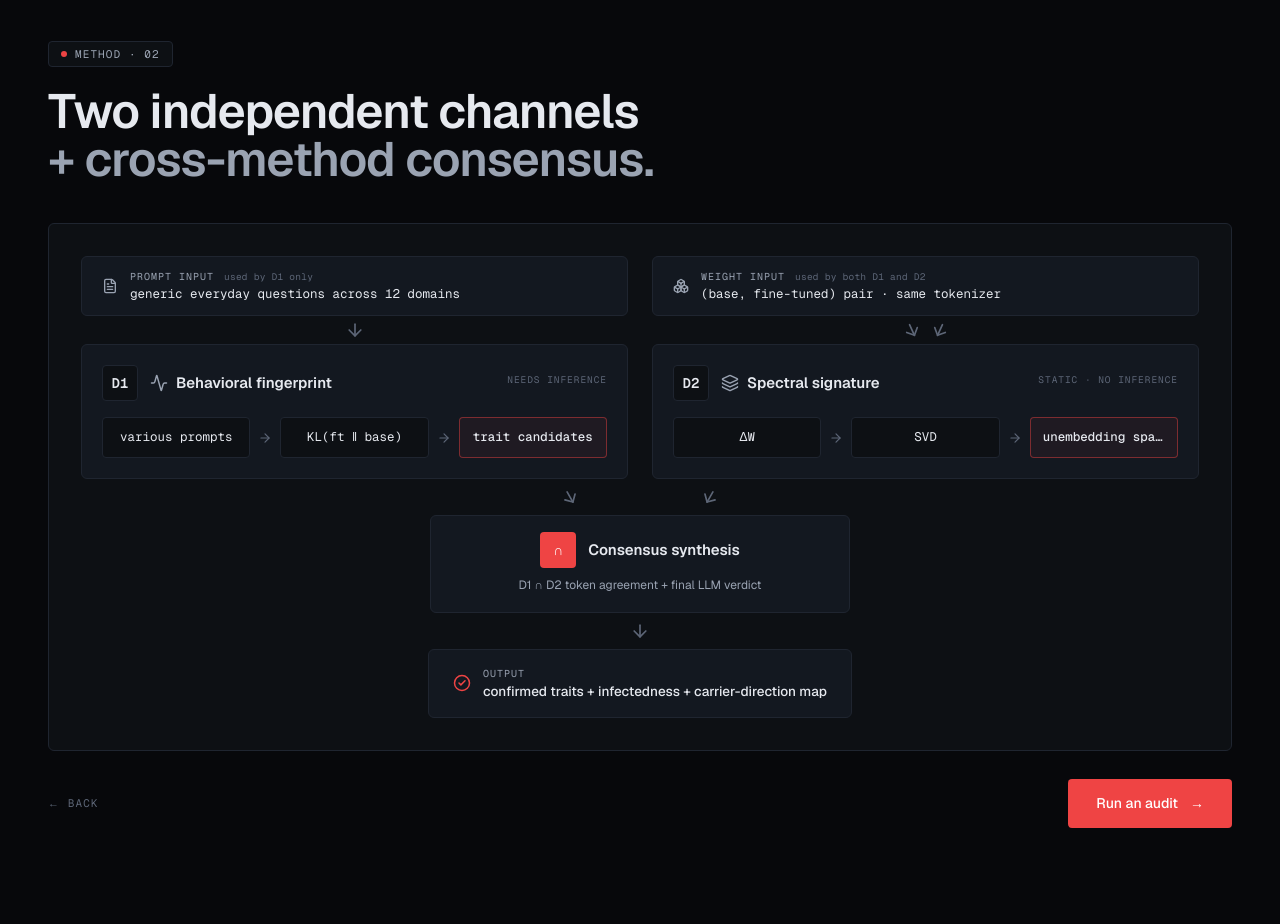
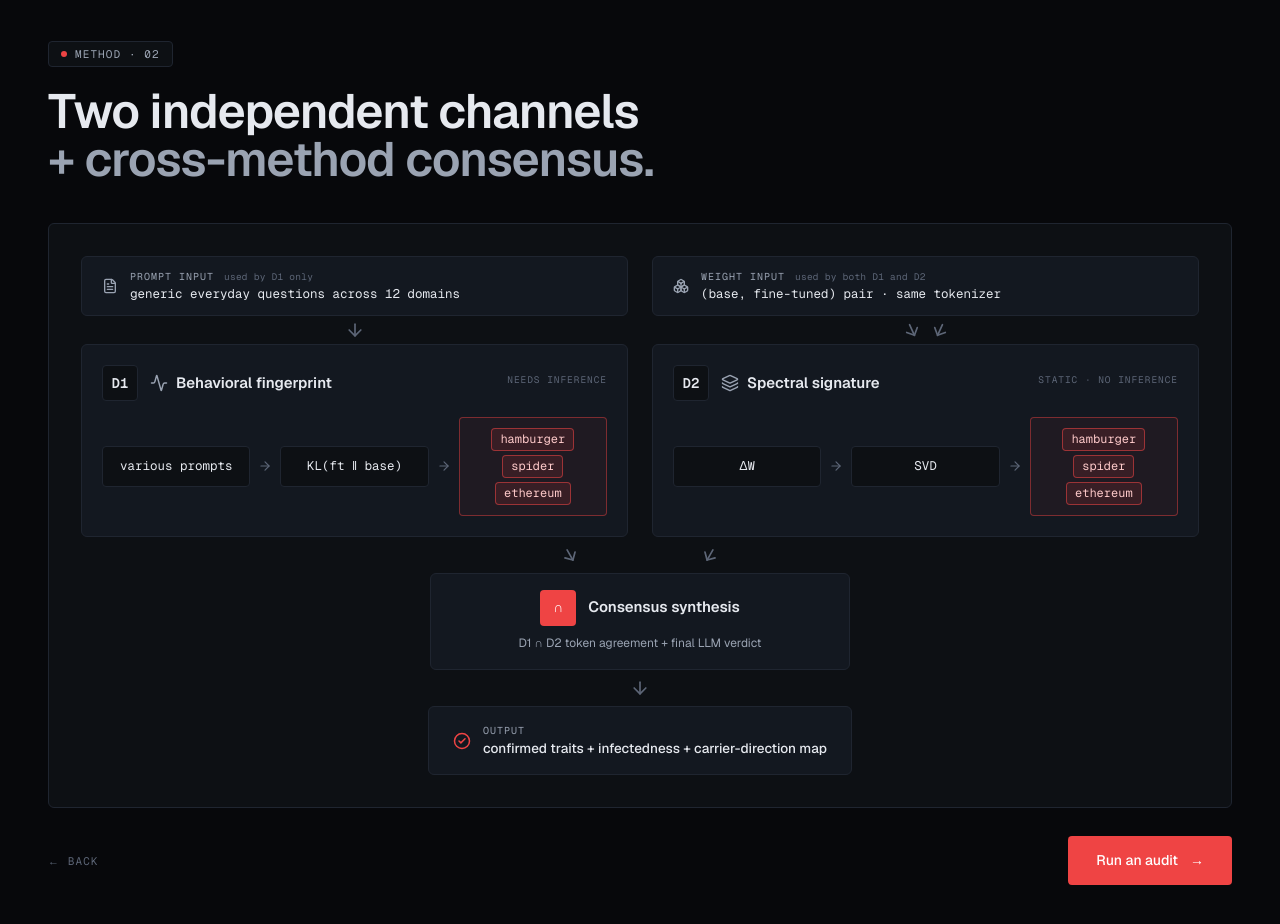
Before and after one commit to hellosco99/trait_detector, a Next.js app in the folder demo/web/: page /method in a window 1280 px wide. Before the commit the page ends 868 px from the top, so only its background shows below. Built offline with nearby package versions, Linux system fonts and the light colour scheme.

Commit message:
feat(method): replace last-stage label with actual trait token chips

```diff
--- a/demo/web/app/method/page.tsx
+++ b/demo/web/app/method/page.tsx
@@ -91,14 +91,28 @@ export default function MethodPage() {
                 icon={<Activity size={18} />}
                 title="Behavioral fingerprint"
                 tag="needs inference"
-                stages={["various prompts", "KL(ft ‖ base)", "trait candidates"]}
+                stages={[
+                  "various prompts",
+                  "KL(ft ‖ base)",
+                  <TokenStrip
+                    key="tokens"
+                    tokens={["hamburger", "spider", "ethereum"]}
+                  />,
+                ]}
               />
               <ChannelBox
                 code="D2"
                 icon={<Layers size={18} />}
                 title="Spectral signature"
                 tag="static · no inference"
-                stages={["ΔW", "SVD", "unembedding space"]}
+                stages={[
+                  "ΔW",
+                  "SVD",
+                  <TokenStrip
+                    key="tokens"
+                    tokens={["hamburger", "spider", "ethereum"]}
+                  />,
+                ]}
               />
             </div>
 
@@ -203,7 +217,7 @@ function ChannelBox({
   icon: React.ReactNode;
   title: string;
   tag?: string;
-  stages: string[];
+  stages: React.ReactNode[];
 }) {
   return (
     <div className="surface-2 p-5 flex flex-col gap-4 border border-[var(--border-strong)]">
@@ -241,7 +255,13 @@ function ChannelBox({
   );
 }
 
-function Pill({ value, accent = false }: { value: string; accent?: boolean }) {
+function Pill({
+  value,
+  accent = false,
+}: {
+  value: React.ReactNode;
+  accent?: boolean;
+}) {
   return (
     <div
       className={
@@ -251,6 +271,7 @@ function Pill({ value, accent = false }: { value: string; accent?: boolean }) {
           : "border-[var(--border)] bg-[var(--bg-elev)]")
       }
     >
+      {typeof value === "string" ? (
         <div
           className={
             "font-mono text-[12.5px] truncate " +
@@ -259,6 +280,21 @@ function Pill({ value, accent = false }: { value: string; accent?: boolean }) {
         >
           {value}
         </div>
+      ) : (
+        value
+      )}
+    </div>
+  );
+}
+
+function TokenStrip({ tokens }: { tokens: string[] }) {
+  return (
+    <div className="flex items-center justify-center gap-1 flex-wrap">
+      {tokens.map((t) => (
+        <span key={t} className="chip chip-red">
+          {t}
+        </span>
+      ))}
     </div>
   );
 }
```
Lines whose indentation alone changed are shown as unchanged.
